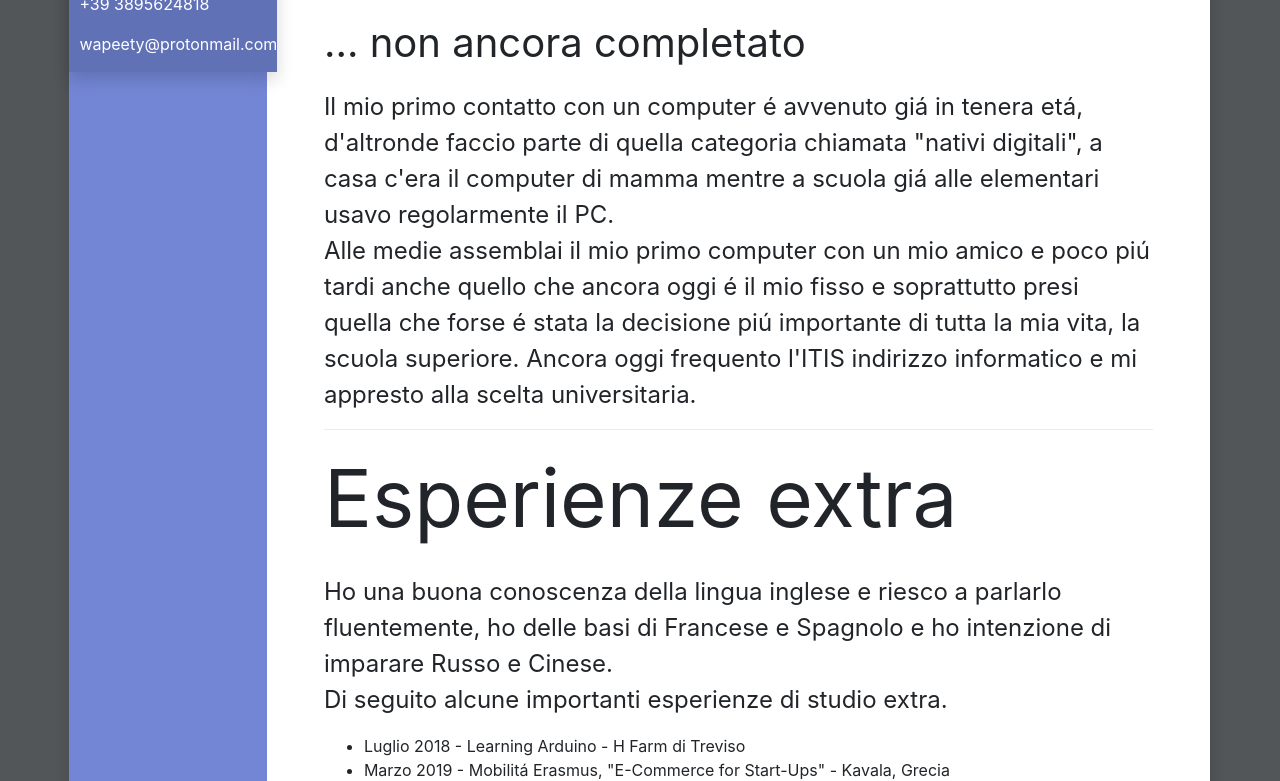
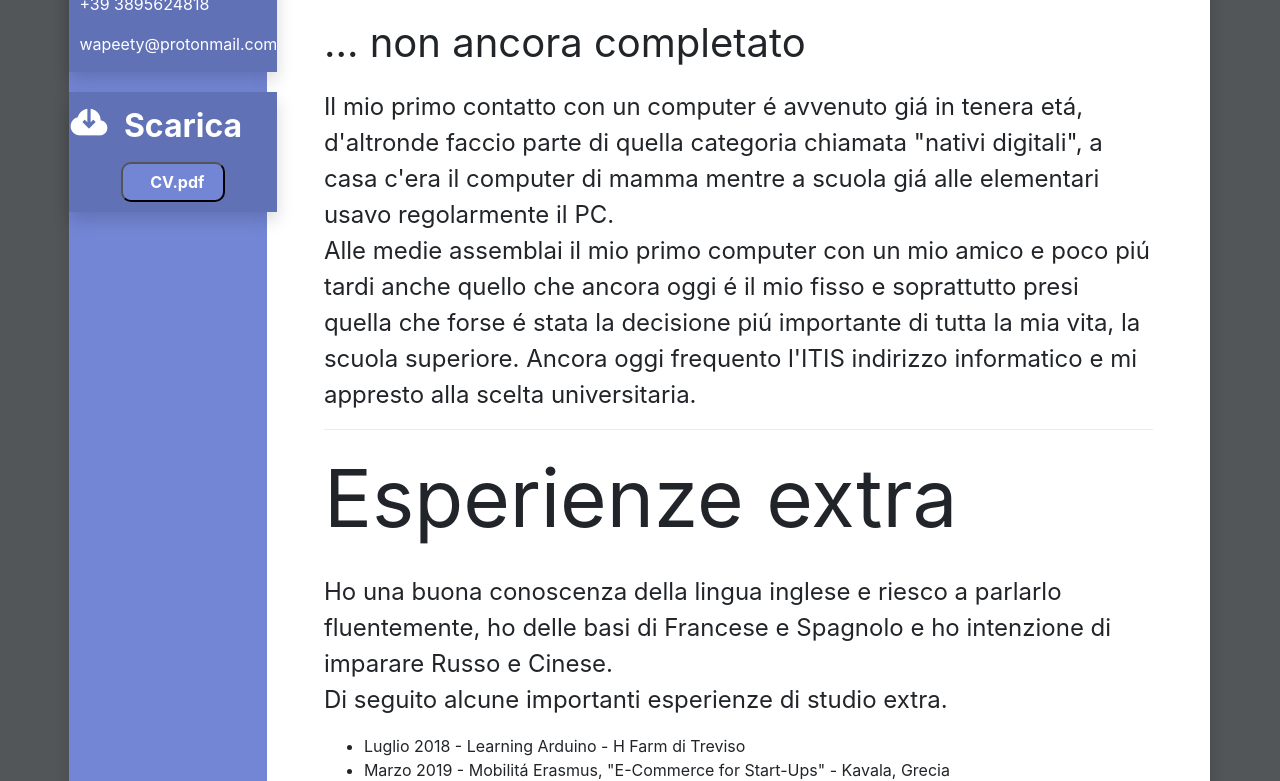
Before and after one commit to WAPEETY/CV, a plain HTML site: page index.html in a window 1280 px wide. Both pictures are taken after a click on the element 126 px from the left and 1146 px from the top of the page. Shown: the part 765-1546 px from the top of the page. Drawn offline with nearby package versions, Linux system fonts and the light colour scheme.

Commit message:
added exported PDF and download button

```diff
--- a/css/style.css
+++ b/css/style.css
@@ -143,6 +143,44 @@ i.sidebar-icon{
     font-size: 1.5rem;
 }
 
+.download-button{
+    display: none;
+}
+
+.mobile-nav-container .download-button{
+    display: block;
+    width: 50%;
+    margin-top: 10px;
+    margin-bottom: 10px;
+    border-radius: 10px;
+    background-color: #7386D5;
+    font-weight: bold;
+    color: white;
+}
+
+.download-button p{
+    margin-top: 5px;
+    margin-bottom: 5px;
+}
+
+.download-button.open{
+    margin-top: 10px;
+    margin-bottom: 10px;
+    border-radius: 10px;
+    background-color: #7386D5;
+    font-weight: bold;
+    color: white;
+}
+
+.download-button.open p{
+    margin-top: 5px;
+    margin-bottom: 5px;
+}
+
+.sidebar-icon-container.open button{
+    display: block;
+    width: 50%;
+}
 @page {
     size: A4;
     margin: 0;
--- a/index.html
+++ b/index.html
@@ -55,6 +55,17 @@
                                 <p class="title side">Contatti:</p>
                                 <p class="subtitle side">+39 3895624818</p>
                                 <p class="paragraph side">wapeety@protonmail.com</p>
+                            </div>
+                        </li>
+                        <li>
+                            <div class="sidebar-icon-container side shadow accentbgcolordarker">
+                                <i class="mdi mdi-cloud-download sidebar-icon side"></i>
+                                <p class="title side">Scarica</p>
+                                <a href="CV.pdf" target="_blank" rel="noopener noreferrer">
+                                    <button class="download-button mx-auto accentbgcolordarker side" type="button" >
+                                        <p class="align-middle" >CV.pdf</p>
+                                    </button>
+                                </a>
                             </div>
                         </li>
                     </ul>
@@ -168,6 +179,17 @@
                             <p class="subtitle mobile">+39 3895624818</p>
                             <p class="paragraph mobile">wapeety@protonmail.com</p>
                         </div>
+                        <div class="mobile-nav-container shadow accentbgcolordarker">
+                            <div class="stretch">
+                                <i class="mdi mdi-cloud-download sidebar-icon"></i>
+                                <p class="title-mobile align-middle"> Scarica:</p>
+                            </div>
+                            <a href="CV.pdf" target="_blank" rel="noopener noreferrer">
+                                <button class="download-button mx-auto accentbgcolordarker" type="button">
+                                    <p class="align-middle" >CV.pdf</p>
+                                </button>
+                            </a>
+                        </div>
                     </div>
                 </div>
                 <div class="modal-footer">
```
Also changed, not shown: 1 other file.
